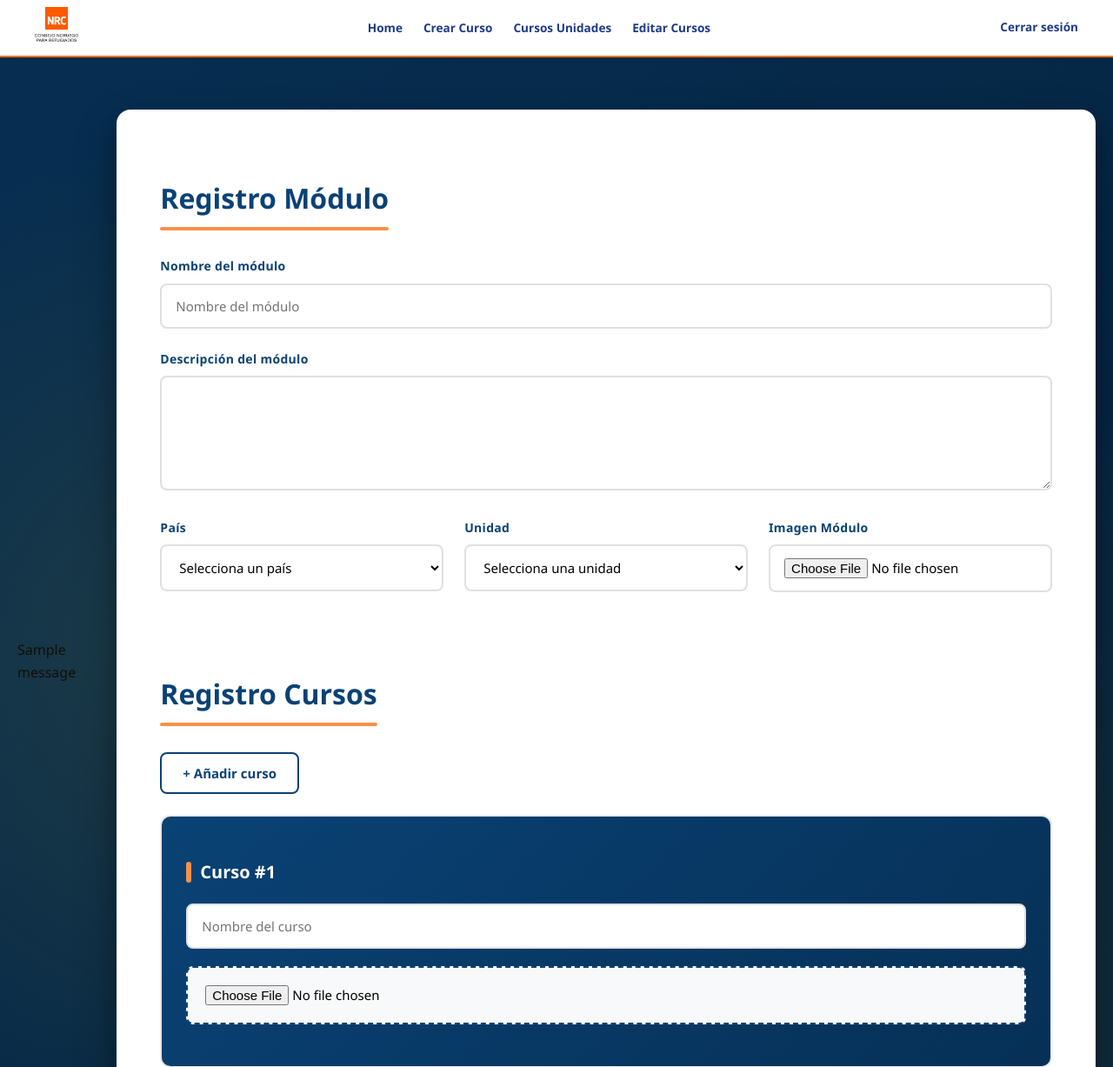
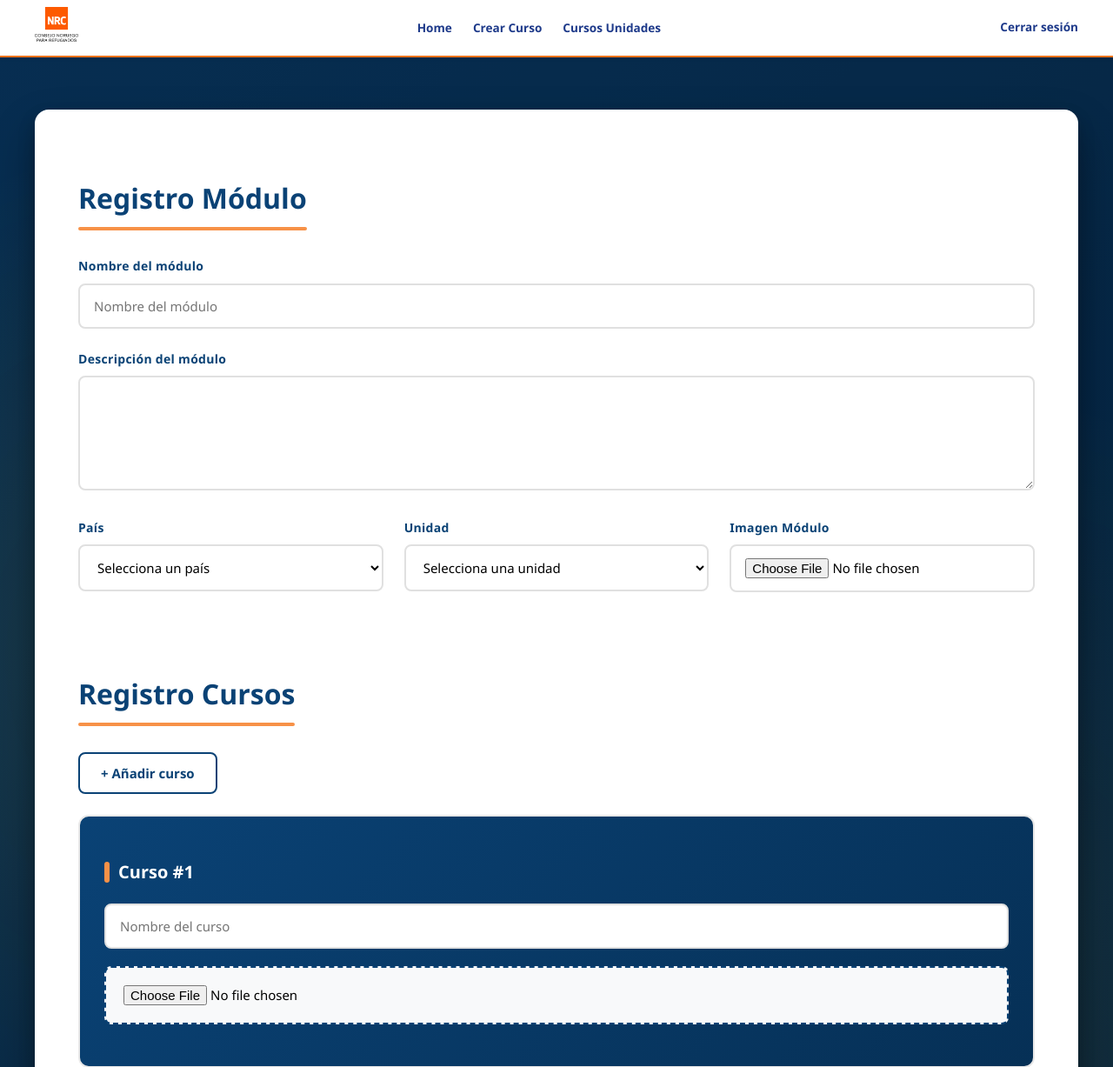
Before and after one commit to Angie-NRC/Proyecto-Onboarding, a Django app: page /Modulo/Registrar in a window 1280 px wide. Shown: the top 1227 px of the page at 87% size. Run offline with Django 5.2, Linux system fonts and the light colour scheme; data comes from the database, SQL or seed files in the repository; tables that the repository leaves empty hold one stand-in row (values such as "Sample post"); one stand-in notice (Sample message) is shown; some libraries are stand-ins or nearby versions.

Commit message:
Eliminar modulo y tx

```diff
--- a/templates/base.html
+++ b/templates/base.html
@@ -25,7 +25,7 @@
       <li><a href="{% url 'home' %}">Home</a></li>
       <li><a href="{% url 'registro_modulo_y_cursos' %}" >Crear Curso</a></li>
       <li><a href="{% url 'unidadesNRC'  %}">Cursos Unidades </a> </li>
-      <li><a href="{% url 'unidadesNRC'  %}">Editar Cursos</a> </li>
+
 
     </ul>
 
--- a/templates/registroModulosCursos.html
+++ b/templates/registroModulosCursos.html
@@ -12,13 +12,7 @@
 
 <div class="contenedorForm">
 
-    {% if messages %}
-        {% for message in messages %}
-            <div class="alert {% if message.tags %}alert-{{ message.tags }}{% endif %}">
-                {{ message }}
-            </div>
-        {% endfor %}
-    {% endif %}
+
 
     <div class="formModuloCurso">
         <form method="post" enctype="multipart/form-data">
--- a/templates/unidadesNrc.html
+++ b/templates/unidadesNrc.html
@@ -1,4 +1,4 @@
-{% extends 'base.html' %}
+{% extends 'base.html' %}Unidades
 {% load static %}
 
 {% block title %}Registrar Curso{% endblock %}
@@ -15,7 +15,7 @@
 
 
 
-
+x
 <div class="contenidoUnidades">
 
 
```
